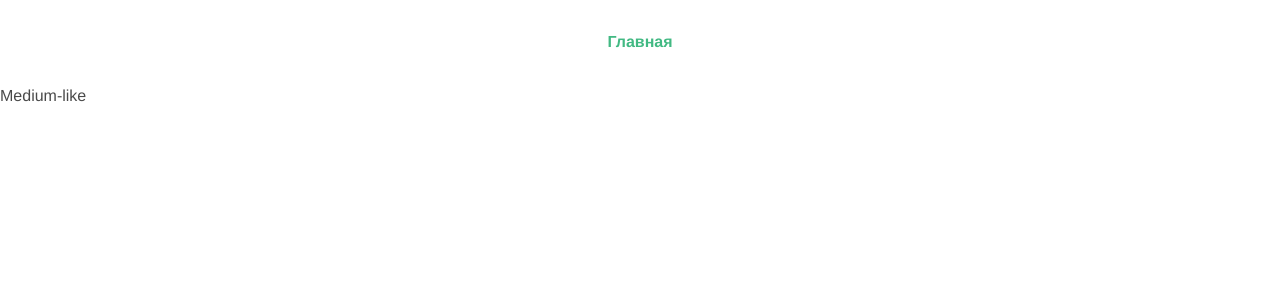
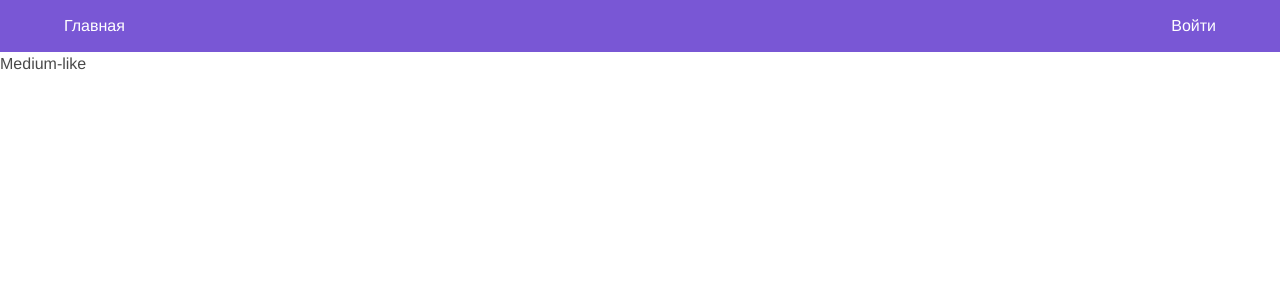
Before and after one commit to SKITLZ/medium-like, a Vue app: page / in a window 1280 px wide. Shown: the top 300 px of the page. Built offline with nearby package versions, Linux system fonts and the light colour scheme.

Commit message:
Add PageHeader

```diff
--- a/src/App.vue
+++ b/src/App.vue
@@ -1,11 +1,19 @@
 <template>
   <div id="app">
-    <div id="nav">
-      <router-link to="/">Главная</router-link>
-    </div>
-    <router-view/>
+    <PageHeader />
+    <router-view />
   </div>
 </template>
+
+<script>
+import PageHeader from '@/components/PageHeader.vue';
+
+export default {
+  components: {
+    PageHeader,
+  },
+};
+</script>
 
 <style lang="scss">
 #app {
@@ -13,19 +21,4 @@
   -webkit-font-smoothing: antialiased;
   -moz-osx-font-smoothing: grayscale;
 }
-
-#nav {
-  padding: 30px;
-  text-align: center;
-  color: #2c3e50;
-
-  a {
-    font-weight: bold;
-    color: #2c3e50;
-
-    &.router-link-exact-active {
-      color: #42b983;
-    }
-  }
-}
 </style>
--- /dev/null
+++ b/src/components/PageHeader.vue
@@ -0,0 +1,37 @@
+<template>
+<div class="page-header">
+  <b-navbar wrapper-class="container" type="is-primary">
+    <template slot="start">
+      <b-navbar-item tag="router-link" to="/">Главная</b-navbar-item>
+    </template>
+
+    <template slot="end">
+      <b-navbar-item v-if="isLoggedIn" @click="logOut">Выйти</b-navbar-item>
+      <b-navbar-item v-else tag="router-link" to="/login/">Войти</b-navbar-item>
+    </template>
+  </b-navbar>
+</div>
+</template>
+
+<script>
+export default {
+  name: 'PageHeader',
+
+  computed: {
+    isLoggedIn() {
+      // Заглушка
+      return false;
+    },
+  },
+
+  methods: {
+    logOut() {
+      // Заглушка
+    },
+  },
+};
+</script>
+
+<style lang="scss">
+
+</style>
```
